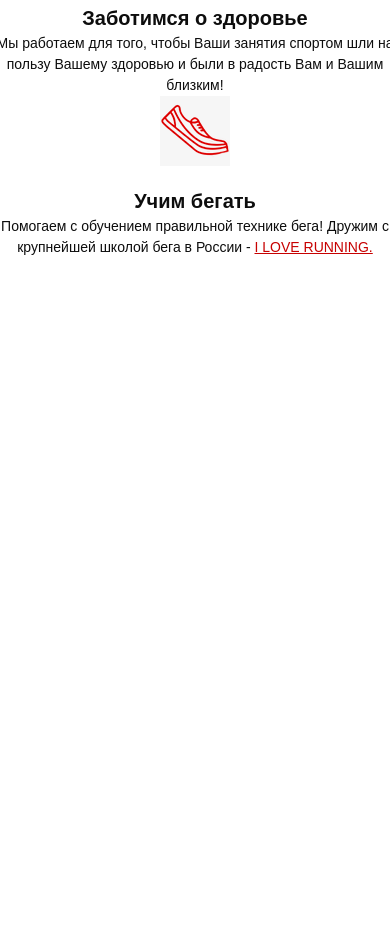
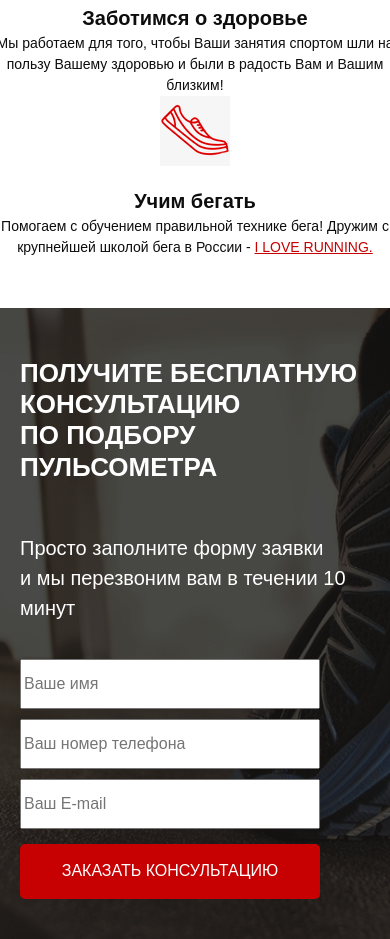
Before and after one commit to Pahomkch/RunSmart, a website: page src/index.html in a window 390 px wide. Shown: the part 836-1775 px from the top of the page. Before the commit the page ends 1144 px from the top, so only its background shows below. Drawn offline with Linux system fonts and the light colour scheme.

Commit message:
Add form section and adaptive for different screen

```diff
--- a/src/index.html
+++ b/src/index.html
@@ -96,7 +96,21 @@
             </div> <!-- advantages__icons -->
         </div> <!-- container -->
     </div> <!-- advantages -->
+    <div class="consultation">
+        <div class="container">
+            <h2 class="title title_left">Получите бесплатную консультацию <br>
+                по подбору пульсометра </h2>
+        <div class="consultation__description">Просто заполните форму заявки <br>
+            и мы перезвоним вам в течении 10 минут</div>
+        <form action="#" class="form form_consultation">
+            <input required placeholder="Ваше имя" type="text">
+            <input required placeholder="Ваш номер телефона" type="tel">
+            <input required placeholder="Ваш E-mail" type="email">
+            <button class="button button_consultation">заказать кОНСУЛЬТАЦИЮ</button>
+        </form>
 
+        </div> <!-- container -->
+    </div> <!-- consultation -->
 
 
 </body>
--- a/src/sass/blocks/_buttons.scss
+++ b/src/sass/blocks/_buttons.scss
@@ -18,4 +18,9 @@
         margin-top: 67px;
         font-size: 16px;
     }
+    &_consultation {
+        width: 300px;
+        height: 55px;
+        font-size: 16px;
+    }
 }
--- /dev/null
+++ b/src/sass/blocks/_consultation.scss
@@ -0,0 +1,11 @@
+.consultation {
+    min-height: 680px;
+    background: url(../../img/consultation.jpg) center (center / cover) no-repeat;
+    padding: 100px 0 92px;
+    &__description {
+        margin-top: 80px;
+        color: #ffffff;
+        font-size: 20px;
+        font-weight: 500;
+    }
+}
--- /dev/null
+++ b/src/sass/blocks/_forms.scss
@@ -0,0 +1,15 @@
+.form {
+    display: flex;
+    flex-direction: column;
+    width: 300px;
+    &_consultation {
+        margin-top: 36px;
+        input {
+            margin-bottom: 10px;
+            height: 50px;
+            &:nth-child(3) {
+                margin-bottom: 15px;
+            }
+        }
+    }
+}
--- /dev/null
+++ b/src/sass/blocks/_title.scss
@@ -0,0 +1,9 @@
+.title {
+    font-size: 36px;
+    font-weight: 700;
+    text-transform: uppercase;
+    &_left {
+        color: #ffffff;
+        line-height: 1.2;
+    }
+}
--- a/src/sass/mediafiles/_340.scss
+++ b/src/sass/mediafiles/_340.scss
@@ -68,4 +68,20 @@
             font-size: 12px;
         }
     }
+    .title_left {
+        font-size: 16px;
+        text-align: center;
+    }
+    .consultation {
+        padding: 50px 0 40px;
+        text-align: center;
+        min-height: 400px;
+        &__description {
+            font-size: 12px;
+            margin-top: 20px;
+        }
+    }
+    .form_consultation {
+        width: 100%;
+    }
 }
--- a/src/sass/mediafiles/_575.scss
+++ b/src/sass/mediafiles/_575.scss
@@ -78,4 +78,15 @@
             }
         }
     }
+
+    .title_left {
+        font-size: 26px;
+    }
+    .consultation {
+        padding: 50px 20px 40px;
+        min-height: 400px;
+        &__description {
+            margin-top: 50px;
+        }
+    }
 }
--- a/src/sass/mediafiles/_767.scss
+++ b/src/sass/mediafiles/_767.scss
@@ -75,4 +75,10 @@
             }
         }
     }
+    .consultation {
+        padding: 50px 20px 40px;
+        &__description {
+            margin-top: 50px;
+        }
+    }
 }
--- a/src/sass/mediafiles/_991.scss
+++ b/src/sass/mediafiles/_991.scss
@@ -76,4 +76,10 @@
             }
         }
     }
+    .consultation {
+        padding: 50px 20px 40px;
+        &__description {
+            margin-top: 60px;
+        }
+    }
 }
--- a/src/sass/style.scss
+++ b/src/sass/style.scss
@@ -12,6 +12,9 @@
 @import 'blocks/header';
 @import 'blocks/buttons';
 @import 'blocks/advantages';
+@import 'blocks/title';
+@import 'blocks/consultation';
+@import 'blocks/forms';
 
 
 @import 'mediafiles/991';
```
Also changed, not shown: src/css/style.min.css.
